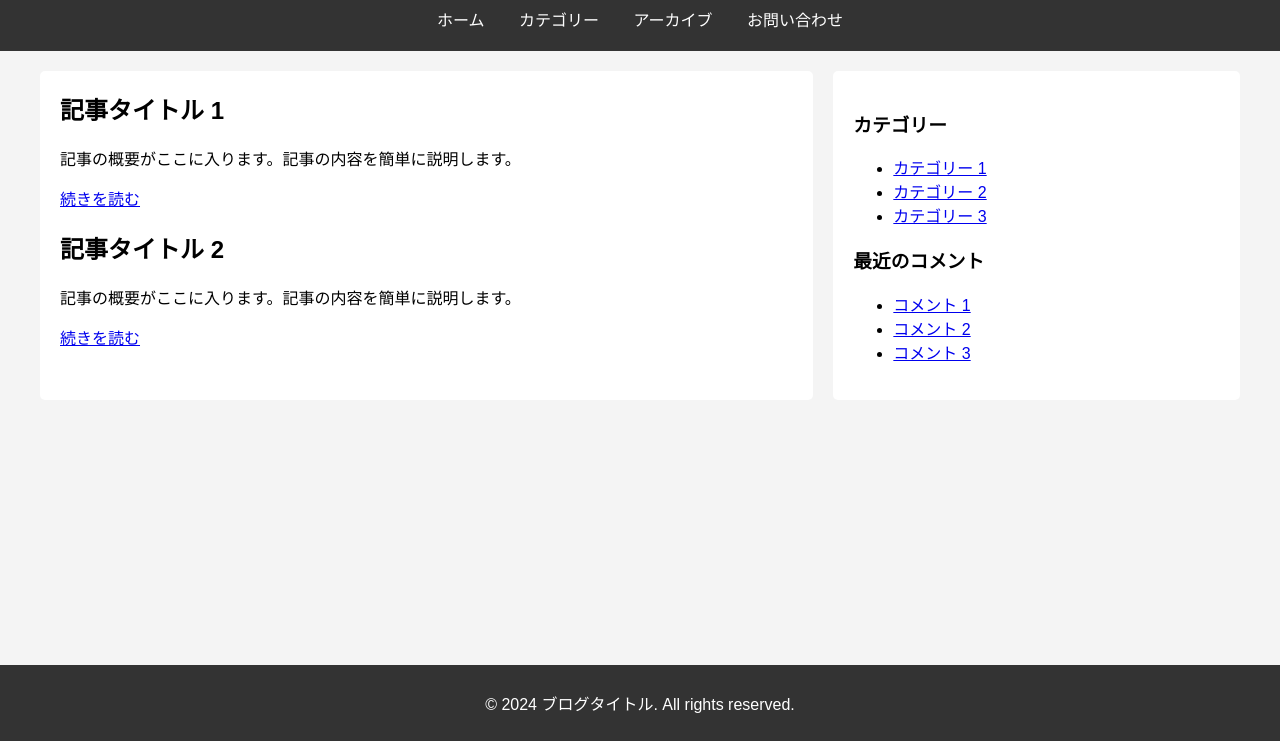
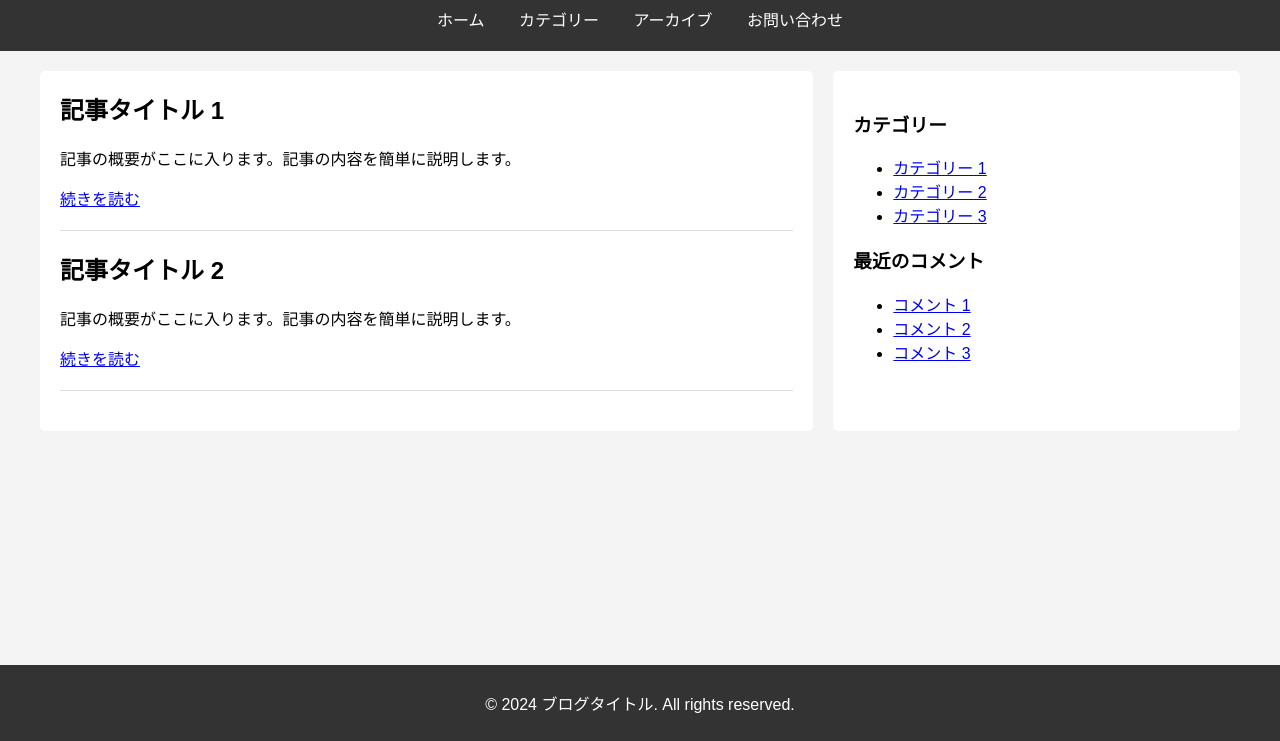
Before and after one commit to auiee/avoidwebblog, a plain HTML site: page index.html in a window 1280 px wide. Shown: the part 59-800 px from the top of the page. Drawn offline with Linux system fonts and the light colour scheme.

Commit message:
Update index.html

```diff
--- a/index.html
+++ b/index.html
@@ -48,7 +48,9 @@
             border-radius: 5px;
         }
         .post {
-            margin-bottom: 20px;
+            margin-bottom: 20px; /* 記事間のスペース */
+            padding-bottom: 20px; /* 記事下部のスペース */
+            border-bottom: 1px solid #ddd; /* 記事間の区切り線 */
         }
         .post h2 {
             margin-top: 0;
```
